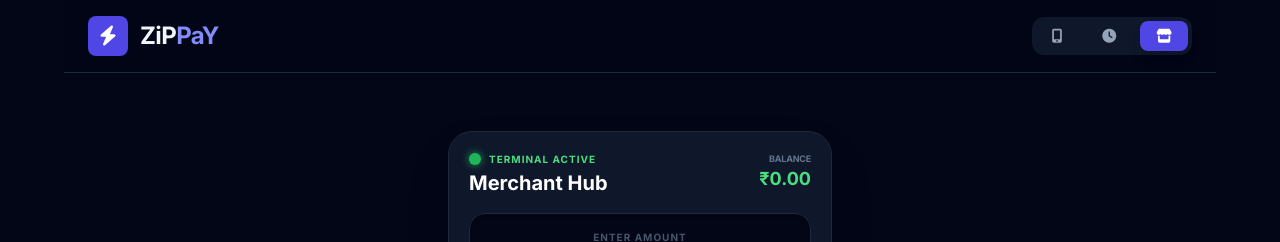
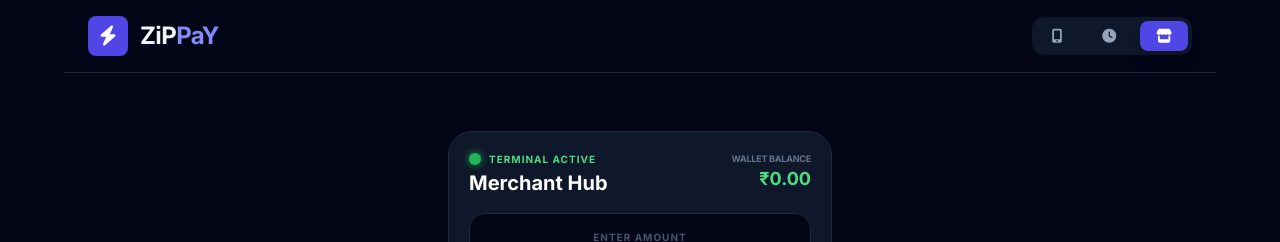
Before and after one commit to Macro-Mines/zippay_prototype, a React (Vite) app: page / in a window 1280 px wide. Both pictures are taken after a click on the button 1164 px from the left and 36 px from the top of the page. Shown: the top 242 px of the page. Built offline with nearby package versions, Linux system fonts and the light colour scheme.

Commit message:
feat(merchant): Clarify "Settle" and "Balance" labels
Update UI text for merchant hub to improve clarity. "Balance" is now "Wallet Balance" and the "Settle" button is "Settle To Bank".

```diff
--- a/components/MerchantApp.tsx
+++ b/components/MerchantApp.tsx
@@ -46,7 +46,7 @@ const MerchantApp: React.FC<Props> = ({
           <h2 className="text-xl font-bold mt-0.5 text-white">Merchant Hub</h2>
         </div>
         <div className="text-right">
-          <p className="text-[9px] text-slate-500 uppercase font-bold tracking-tight">Balance</p>
+          <p className="text-[9px] text-slate-500 uppercase font-bold tracking-tight">Wallet Balance</p>
           <p className="text-lg font-black text-green-400">₹{wallet.balance.toFixed(2)}</p>
         </div>
       </div>
@@ -98,7 +98,7 @@ const MerchantApp: React.FC<Props> = ({
             onClick={() => { haptics.lightClick(); onWithdraw(); }}
             className="flex-1 bg-slate-800/50 hover:bg-slate-800 border border-slate-700 py-3 rounded-xl text-xs font-bold flex items-center justify-center gap-2 transition-colors text-slate-300"
           >
-            <i className="fas fa-university"></i> Settle
+            <i className="fas fa-university"></i> Settle To Bank
           </button>
           <div className="flex-[0.8] bg-slate-950 rounded-xl px-3 flex flex-col justify-center border border-slate-800">
              <span className="text-[7px] text-slate-500 uppercase font-black">Bank Ledger</span>
```
